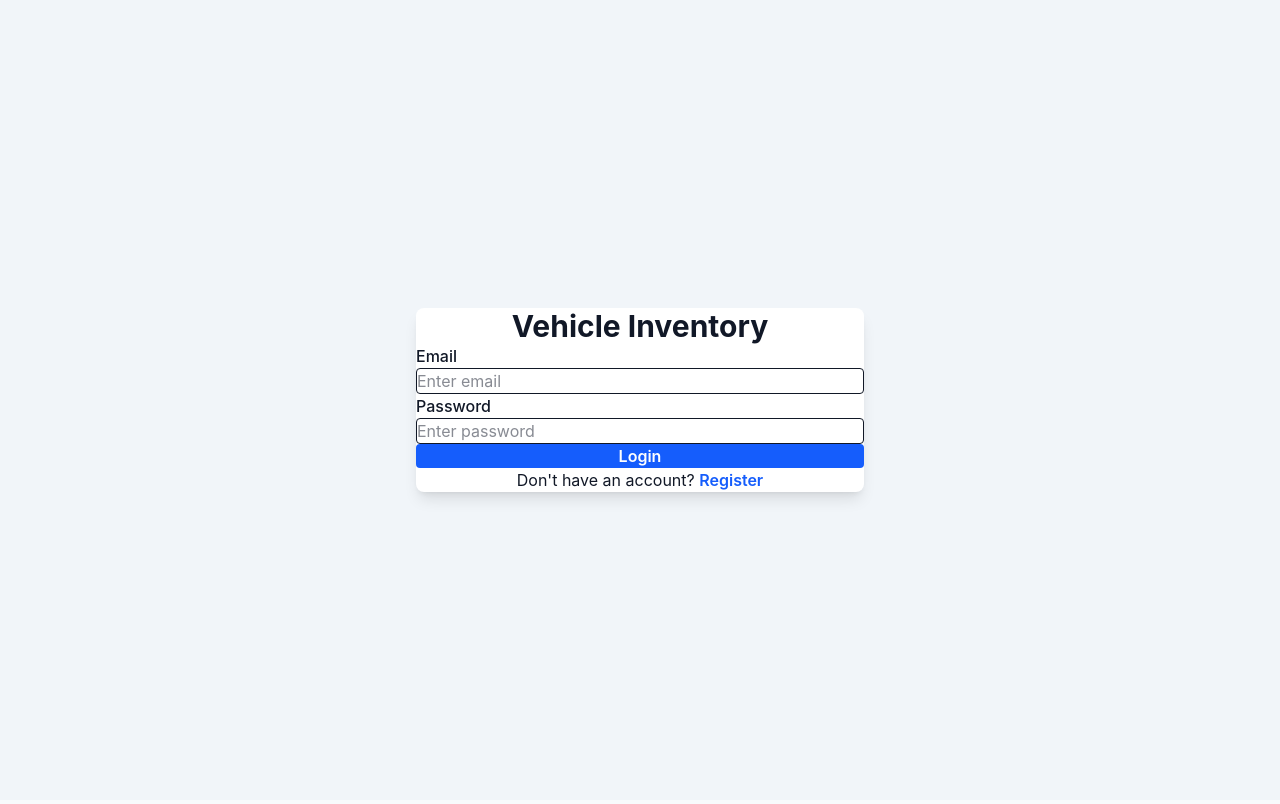
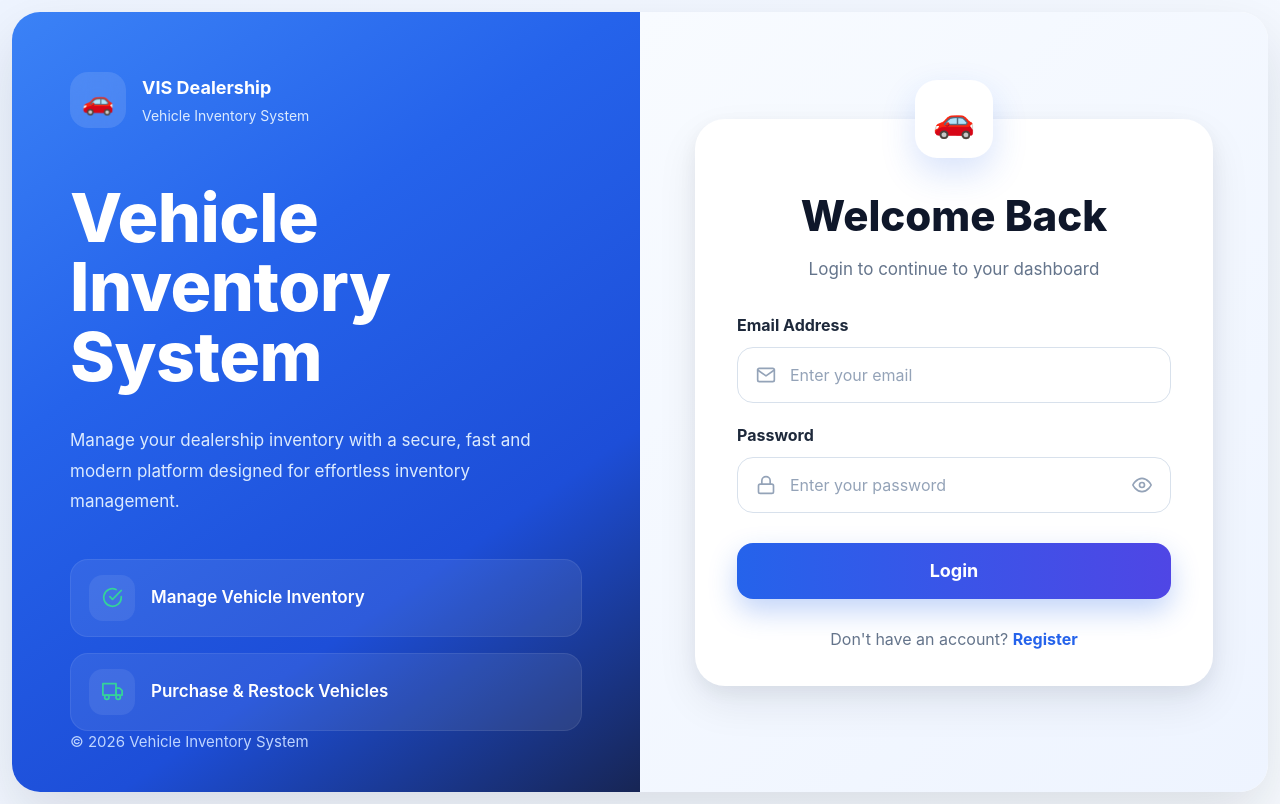
Before and after one commit to Harsh9413/Car-Dealership-Inventory-System, a React (Vite) app in the folder frontend/: page /login in a window 1280 px wide. Built offline with nearby package versions, Linux system fonts and the light colour scheme.

Commit message:
Implmented login page css,
used chatgpt to make it attractive

```diff
--- a/frontend/package.json
+++ b/frontend/package.json
@@ -18,6 +18,7 @@
     "react-dom": "^19.2.7",
     "react-hook-form": "^7.82.0",
     "react-hot-toast": "^2.6.0",
+    "react-icons": "^5.7.0",
     "react-modal": "^3.16.3",
     "react-router-dom": "^7.18.1",
     "tailwindcss": "^4.3.3",
--- a/frontend/src/index.css
+++ b/frontend/src/index.css
@@ -6,8 +6,15 @@
   box-sizing: border-box;
 }
 
+html,
+body,
+#root {
+  width: 100%;
+  height: 100%;
+}
+
 body {
-  background: #f8fafc;
+  font-family: Inter, sans-serif;
+  background: #f3f4f6;
   color: #111827;
-  font-family: Inter, sans-serif;
 }
--- a/frontend/src/pages/Login.tsx
+++ b/frontend/src/pages/Login.tsx
@@ -1,8 +1,19 @@
 import { useState } from "react";
+import './login.css';
 import { useNavigate, Link } from "react-router-dom";
 import { useForm } from "react-hook-form";
 import { zodResolver } from "@hookform/resolvers/zod";
 import toast from "react-hot-toast";
+import {
+  FiMail,
+  FiLock,
+  FiEye,
+  FiEyeOff,
+  FiCheckCircle,
+  FiTruck,
+  FiSearch,
+  FiShield,
+} from "react-icons/fi";
 
 import { login } from "../api/auth.api";
 import { useAuth } from "../context/AuthContext";
@@ -14,6 +25,7 @@ function Login() {
   const { login: loginUser } = useAuth();
 
   const [loading, setLoading] = useState(false);
+  const [showPassword, setShowPassword] = useState(false);
 
   const {
     register,
@@ -36,7 +48,8 @@ function Login() {
       navigate("/dashboard");
     } catch (error: any) {
       toast.error(
-        error.response?.data?.message || "Invalid email or password"
+        error.response?.data?.message ||
+          "Invalid email or password"
       );
     } finally {
       setLoading(false);
@@ -44,64 +57,146 @@ function Login() {
   };
 
   return (
-    <div className="min-h-screen flex items-center justify-center bg-slate-100">
-      <div className="w-full max-w-md rounded-lg bg-white p-8 shadow-lg">
-        <h1 className="mb-6 text-center text-3xl font-bold">
-          Vehicle Inventory
+  <div className="login-page">
+    <div className="login-wrapper">
+      {/* Left Section */}
+      <div className="login-left">
+        <div className="brand">
+          <div className="brand-logo">🚗</div>
+
+          <div>
+            <h2>VIS Dealership</h2>
+            <p>Vehicle Inventory System</p>
+          </div>
+        </div>
+
+        <div className="hero">
+          <h1>
+            Vehicle
+            <br />
+            Inventory
+            <br />
+            System
           </h1>
 
-        <form onSubmit={handleSubmit(onSubmit)} className="space-y-5">
-          <div>
-            <label className="mb-2 block font-medium">Email</label>
+          <p>
+            Manage your dealership inventory with a secure,
+            fast and modern platform designed for effortless
+            inventory management.
+          </p>
+
+          <div className="features">
+            <div className="feature">
+              <div className="feature-icon">
+                <FiCheckCircle />
+              </div>
+
+              <span>Manage Vehicle Inventory</span>
+            </div>
+
+            <div className="feature">
+              <div className="feature-icon">
+                <FiTruck />
+              </div>
+
+              <span>Purchase & Restock Vehicles</span>
+            </div>
+          </div>
+        </div>
+
+        <div className="copyright">
+          © 2026 Vehicle Inventory System
+        </div>
+      </div>
+
+      {/* Right Section */}
+      <div className="login-right">
+        <div className="login-card">
+          <div className="login-logo">🚗</div>
+
+          <div className="login-header">
+            <h2>Welcome Back</h2>
+
+            <p>Login to continue to your dashboard</p>
+          </div>
+
+          <form
+            onSubmit={handleSubmit(onSubmit)}
+            className="login-form"
+          >
+            <div className="input-group">
+              <label>Email Address</label>
+
+              <div className="input-box">
+                <FiMail />
 
                 <input
                   type="email"
+                  placeholder="Enter your email"
                   {...register("email")}
-              className="w-full rounded border p-3"
-              placeholder="Enter email"
                 />
+              </div>
 
               {errors.email && (
-              <p className="mt-1 text-sm text-red-500">
+                <p className="error-text">
                   {errors.email.message}
                 </p>
               )}
             </div>
 
-          <div>
-            <label className="mb-2 block font-medium">Password</label>
+            <div className="input-group">
+              <label>Password</label>
+
+              <div className="input-box">
+                <FiLock />
 
                 <input
-              type="password"
+                  type={showPassword ? "text" : "password"}
+                  placeholder="Enter your password"
                   {...register("password")}
-              className="w-full rounded border p-3"
-              placeholder="Enter password"
                 />
 
+                <button
+                  type="button"
+                  className="password-btn"
+                  onClick={() =>
+                    setShowPassword(!showPassword)
+                  }
+                >
+                  {showPassword ? (
+                    <FiEyeOff />
+                  ) : (
+                    <FiEye />
+                  )}
+                </button>
+              </div>
+
               {errors.password && (
-              <p className="mt-1 text-sm text-red-500">
+                <p className="error-text">
                   {errors.password.message}
                 </p>
               )}
             </div>
 
             <button
+              type="submit"
               disabled={loading}
-            className="w-full rounded bg-blue-600 p-3 font-semibold text-white hover:bg-blue-700 disabled:opacity-60"
+              className="login-btn"
             >
-            {loading ? "Logging in..." : "Login"}
+              {loading ? "Signing In..." : "Login"}
             </button>
           </form>
 
-        <p className="mt-6 text-center">
+          <div className="login-footer">
+            <p>
               Don't have an account?{" "}
-          <Link
-            to="/register"
-            className="font-semibold text-blue-600 hover:underline"
-          >
+              <Link to="/register">
                 Register
               </Link>
             </p>
+          </div>
+        </div>
+      </div>
     </div>
   </div>
 );
--- /dev/null
+++ b/frontend/src/pages/login.css
@@ -0,0 +1,469 @@
+
+* {
+  margin: 0;
+  padding: 0;
+  box-sizing: border-box;
+}
+
+body {
+  font-family: "Inter", "Segoe UI", sans-serif;
+  background: #eef4ff;
+}
+
+.login-page {
+  min-height: 100vh;
+  background: linear-gradient(135deg, #eef4ff, #f8fbff);
+  display: flex;
+  justify-content: center;
+  align-items: center;
+  padding: 12px;
+}
+
+.login-wrapper {
+  width: 100%;
+  max-width: 1380px;
+  height: 780px;
+  background: #ffffff;
+  border-radius: 28px;
+  overflow: hidden;
+  display: grid;
+  grid-template-columns: 1fr 1fr;
+  box-shadow: 0 25px 60px rgba(15, 23, 42, 0.12);
+}
+
+
+.login-left {
+  background: linear-gradient(
+    145deg,
+    #3b82f6 0%,
+    #2563eb 35%,
+    #1d4ed8 70%,
+    #172554 100%
+  );
+
+  color: white;
+  display: flex;
+  flex-direction: column;
+  padding: 60px 58px 40px;
+}
+
+.brand {
+  display: flex;
+  align-items: center;
+  gap: 16px;
+}
+
+.brand-logo {
+  width: 56px;
+  height: 56px;
+  border-radius: 18px;
+  display: flex;
+  justify-content: center;
+  align-items: center;
+  background: rgba(255,255,255,.12);
+  backdrop-filter: blur(10px);
+  font-size: 26px;
+}
+
+.brand h2 {
+  font-size: 18px;
+  font-weight: 700;
+}
+
+.brand p {
+  margin-top: 4px;
+  color: #dbeafe;
+  font-size: 14px;
+}
+.hero {
+  margin-top: 55px;
+}
+
+.hero h1 {
+  font-size: 68px;
+  line-height: 1.02;
+  font-weight: 800;
+  letter-spacing: -.5px;
+}
+
+.hero p {
+  margin-top: 34px;
+  max-width: 470px;
+  font-size: 17px;
+  line-height: 1.8;
+  color: #dbeafe;
+}
+
+.features {
+  margin-top: 42px;
+  display: flex;
+  flex-direction: column;
+  gap: 16px;
+}
+
+.feature {
+  display: flex;
+  align-items: center;
+  gap: 16px;
+  padding: 15px 18px;
+  background: rgba(255,255,255,.08);
+  border: 1px solid rgba(255,255,255,.08);
+  border-radius: 18px;
+  transition: .25s ease;
+}
+
+.feature:hover {
+  transform: translateX(6px);
+  background: rgba(255,255,255,.13);
+}
+
+.feature-icon {
+  width: 46px;
+  height: 46px;
+  border-radius: 14px;
+  display: flex;
+  justify-content: center;
+  align-items: center;
+  background: rgba(255,255,255,.08);
+  color: #34d399;
+  font-size: 21px;
+}
+
+.feature span {
+  font-size: 17px;
+  font-weight: 600;
+}
+
+.copyright {
+  margin-top: auto;
+  color: #bfd5ff;
+  font-size: 15px;
+}
+
+
+.login-right {
+  background: linear-gradient(135deg,#f8fbff,#eef4ff);
+  display: flex;
+  justify-content: center;
+  align-items: center;
+  padding: 55px;
+}
+
+.login-card {
+  position: relative;
+  width: 100%;
+  max-width: 520px;
+  background: white;
+  border-radius: 30px;
+  padding: 65px 42px 35px;
+  box-shadow:
+      0 18px 40px rgba(15,23,42,.08),
+      0 6px 18px rgba(15,23,42,.05);
+}
+/* ===========================================
+   FLOATING LOGO
+=========================================== */
+
+.login-logo {
+  position: absolute;
+  left: 50%;
+  top: 0;
+  transform: translate(-50%, -50%);
+
+  width: 78px;
+  height: 78px;
+
+  border-radius: 22px;
+
+  background: #ffffff;
+
+  display: flex;
+  align-items: center;
+  justify-content: center;
+
+  font-size: 34px;
+
+  box-shadow: 0 15px 35px rgba(37, 99, 235, 0.18);
+}
+
+/* ===========================================
+   HEADER
+=========================================== */
+
+.login-header {
+  text-align: center;
+}
+
+.login-header h2 {
+  font-size: 42px;
+  font-weight: 800;
+  color: #0f172a;
+}
+
+.login-header p {
+  margin-top: 10px;
+  font-size: 17px;
+  color: #64748b;
+}
+
+/* ===========================================
+   FORM
+=========================================== */
+
+.login-form {
+  margin-top: 30px;
+}
+
+/* ===========================================
+   INPUT GROUP
+=========================================== */
+
+.input-group {
+  margin-bottom: 20px;
+}
+
+.input-group label {
+  display: block;
+  margin-bottom: 10px;
+
+  font-size: 16px;
+  font-weight: 700;
+
+  color: #1e293b;
+}
+
+/* ===========================================
+   INPUT BOX
+=========================================== */
+
+.input-box {
+  height: 56px;
+
+  display: flex;
+  align-items: center;
+
+  padding: 0 18px;
+
+  background: #ffffff;
+
+  border: 1px solid #d8e1ec;
+  border-radius: 16px;
+
+  transition: .25s;
+}
+
+.input-box:hover {
+  border-color: #60a5fa;
+}
+
+.input-box:focus-within {
+  border-color: #2563eb;
+  box-shadow: 0 0 0 4px rgba(37,99,235,.10);
+}
+
+.input-box svg {
+  font-size: 20px;
+  color: #94a3b8;
+}
+
+.input-box input {
+  flex: 1;
+
+  margin-left: 14px;
+
+  border: none;
+  outline: none;
+
+  background: transparent;
+
+  font-size: 16px;
+
+  color: #0f172a;
+}
+
+.input-box input::placeholder {
+  color: #94a3b8;
+}
+
+/* ===========================================
+   PASSWORD BUTTON
+=========================================== */
+
+.password-btn {
+  background: transparent;
+  border: none;
+
+  display: flex;
+  align-items: center;
+  justify-content: center;
+
+  cursor: pointer;
+
+  color: #94a3b8;
+
+  font-size: 20px;
+
+  transition: .25s;
+}
+
+.password-btn:hover {
+  color: #2563eb;
+}
+
+/* ===========================================
+   ERROR
+=========================================== */
+
+.error-text {
+  margin-top: 8px;
+
+  color: #ef4444;
+
+  font-size: 14px;
+}
+
+/* ===========================================
+   BUTTON
+=========================================== */
+
+.login-btn {
+  width: 100%;
+  height: 56px;
+
+  margin-top: 10px;
+
+  border: none;
+  border-radius: 16px;
+
+  background: linear-gradient(
+    90deg,
+    #2563eb,
+    #4f46e5
+  );
+
+  color: white;
+
+  font-size: 18px;
+  font-weight: 700;
+
+  cursor: pointer;
+
+  transition: .3s;
+
+  box-shadow: 0 12px 28px rgba(37,99,235,.28);
+}
+
+.login-btn:hover:not(:disabled) {
+  transform: translateY(-2px);
+
+  box-shadow: 0 18px 35px rgba(37,99,235,.35);
+}
+
+.login-btn:disabled {
+  opacity: .7;
+  cursor: not-allowed;
+}
+
+/* ===========================================
+   FOOTER
+=========================================== */
+
+.login-footer {
+  margin-top: 28px;
+
+  text-align: center;
+}
+
+.login-footer p {
+  color: #64748b;
+  font-size: 16px;
+}
+
+.login-footer a {
+  color: #2563eb;
+  font-weight: 700;
+  text-decoration: none;
+}
+
+.login-footer a:hover {
+  text-decoration: underline;
+}
+
+/* ===========================================
+   RESPONSIVE
+=========================================== */
+
+@media (max-width: 1200px) {
+
+  .login-wrapper {
+    grid-template-columns: 1fr;
+    height: auto;
+    max-width: 700px;
+  }
+
+  .login-left {
+    display: none;
+  }
+
+  .login-right {
+    padding: 35px;
+  }
+
+  .login-card {
+    max-width: 560px;
+  }
+}
+
+@media (max-width: 768px) {
+
+  .login-page {
+    padding: 10px;
+  }
+
+  .login-right {
+    padding: 20px;
+  }
+
+  .login-card {
+    padding: 60px 24px 30px;
+    border-radius: 24px;
+  }
+
+  .login-logo {
+    width: 70px;
+    height: 70px;
+    font-size: 30px;
+  }
+
+  .login-header h2 {
+    font-size: 34px;
+  }
+
+  .hero h1 {
+    font-size: 54px;
+  }
+
+  .login-btn {
+    height: 54px;
+    font-size: 17px;
+  }
+}
+
+@media (max-width: 480px) {
+
+  .login-card {
+    padding: 55px 20px 25px;
+  }
+
+  .login-header h2 {
+    font-size: 30px;
+  }
+
+  .input-box {
+    height: 52px;
+  }
+
+  .login-btn {
+    height: 52px;
+  }
+}
```
Also changed, not shown: 1 other file (tests, documents, lock files or other folders). Lines whose indentation alone changed are shown as unchanged.
